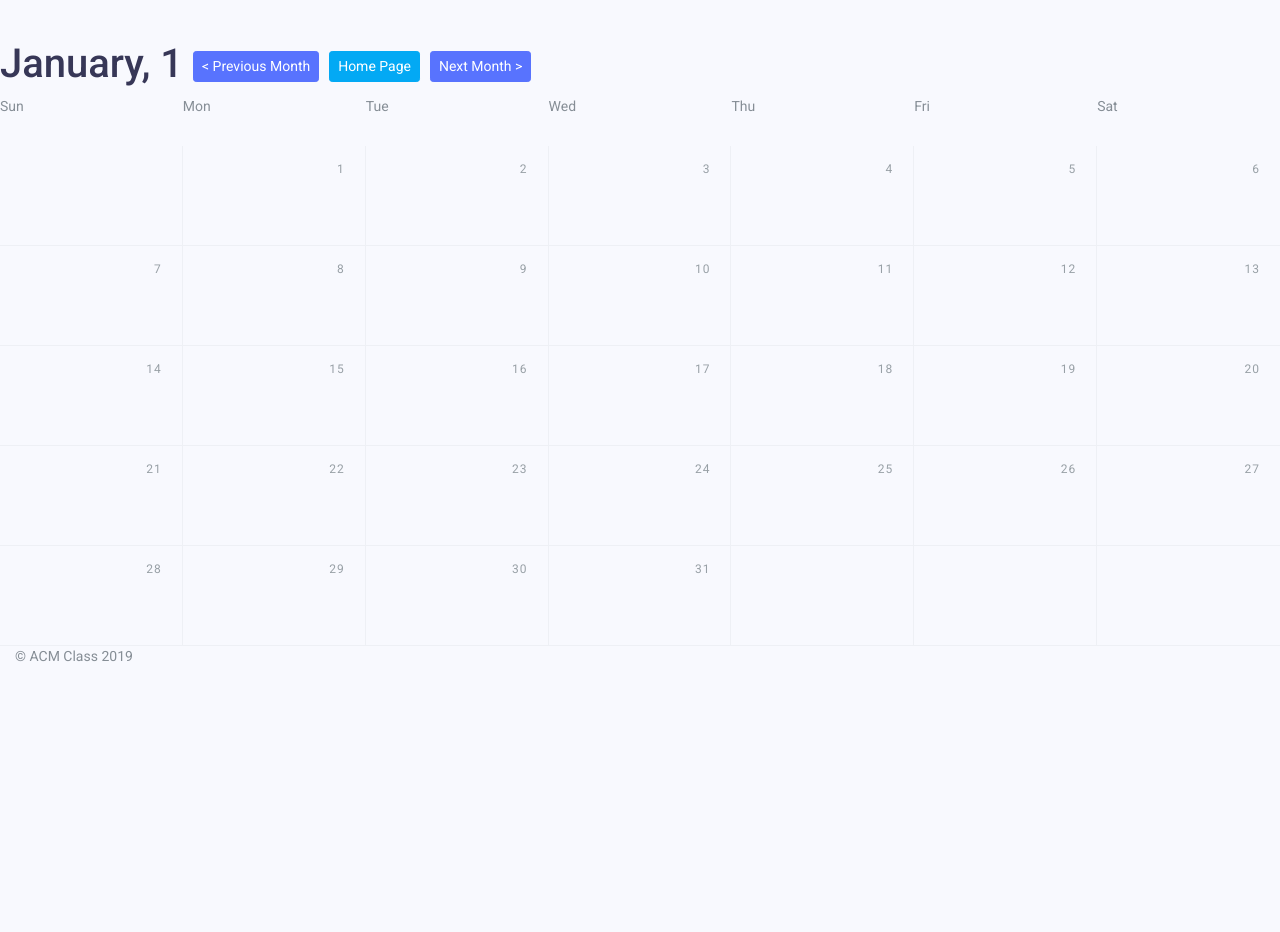
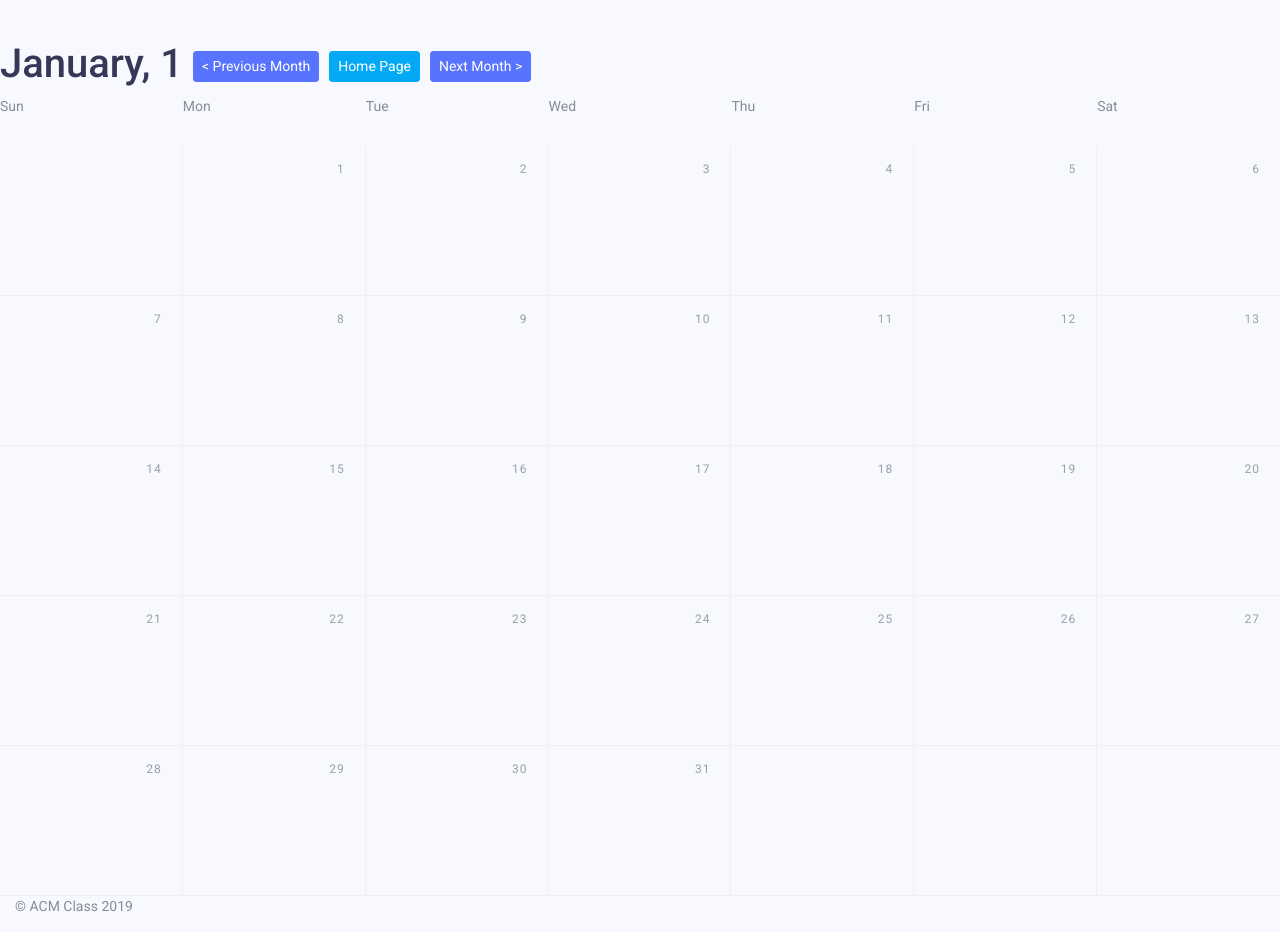
Before and after one commit to cmd2001/ACMClass_Calendar, a Flask app: page /month/1/1 in a window 1280 px wide. Before the commit the page ends 662 px from the top, so only its background shows below. Run offline with Flask 2, Linux system fonts and the light colour scheme; data that the repository does not hold is empty; some libraries are stand-ins or nearby versions.

Commit message:
calendar row height++

```diff
--- a/static/month.css
+++ b/static/month.css
@@ -17,7 +17,7 @@ body {
     width: 100%;
     grid-template-columns: repeat(7, minmax(120px, 1fr));
     grid-template-rows: 50px;
-    grid-auto-rows: 100px;
+    grid-auto-rows: 150px;
     overflow: auto;
     &-container {
         width: 90%;
```
